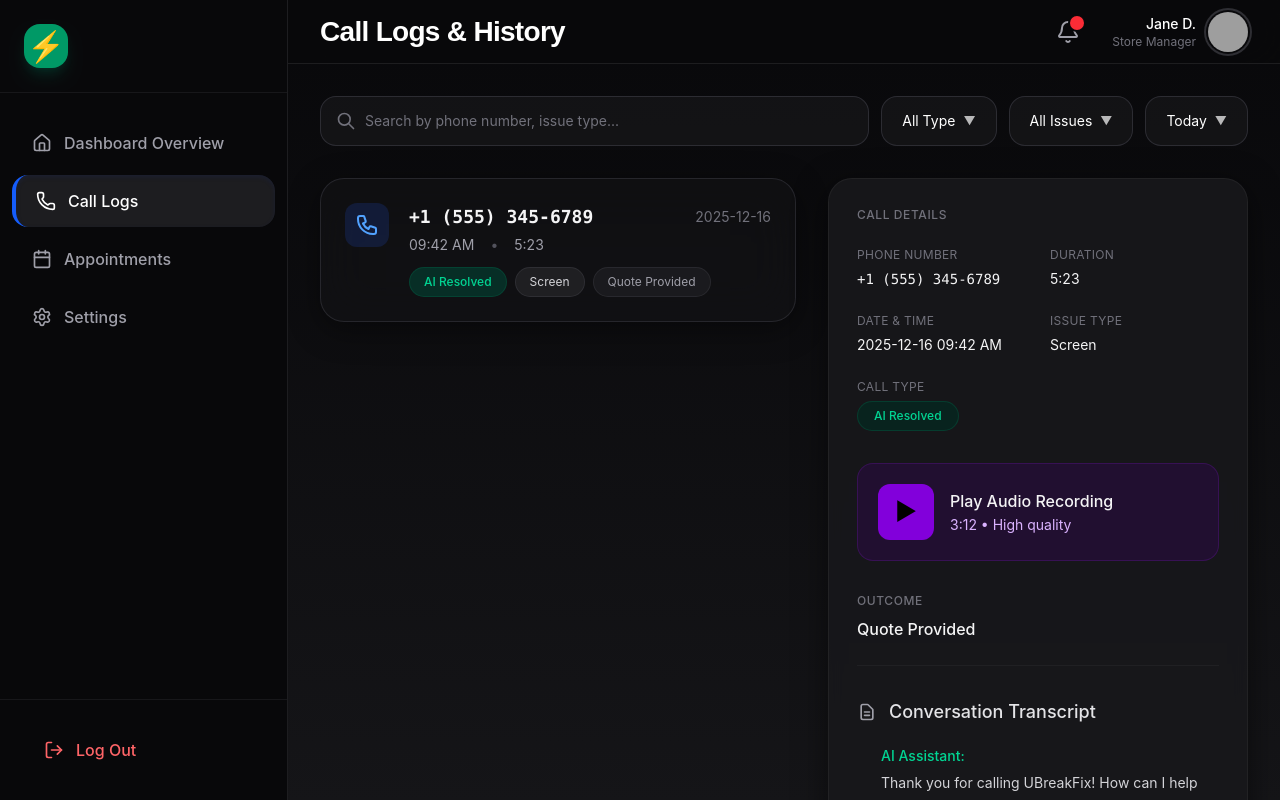
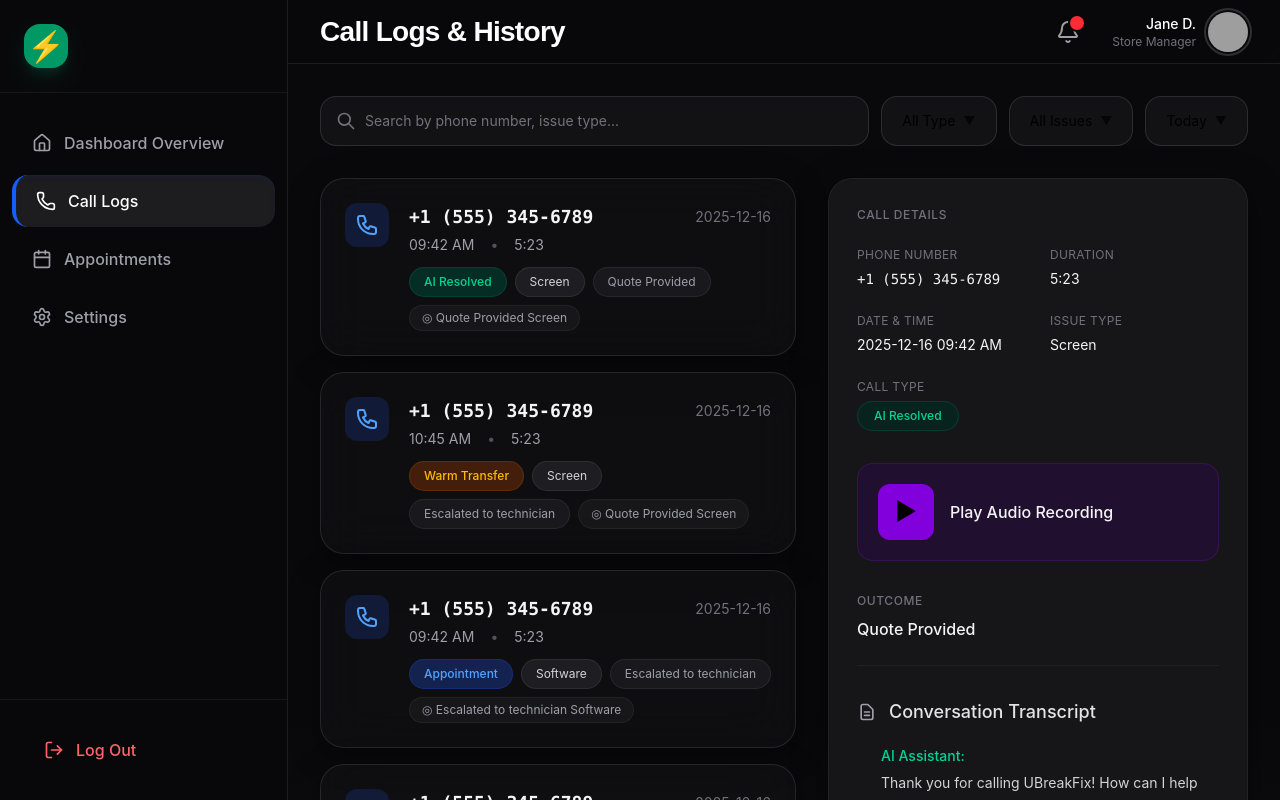
Before and after one commit to GeorgeBlaize/ubreakfix-react-dashboard, a React (Vite) app: page /call-logs in a window 1280 px wide. Built offline with nearby package versions, Linux system fonts and the light colour scheme; grey boxes are pictures that could not be loaded.

Commit message:
updated CallLoga.jsx

```diff
--- a/src/components/CallDetails.jsx
+++ b/src/components/CallDetails.jsx
@@ -57,9 +57,7 @@ export default function CallDetails({ call }) {
           <div className="font-medium text-zinc-100 group-hover:text-white transition-colors">
             Play Audio Recording
           </div>
-          <div className="text-purple-300 text-xs lg:text-sm mt-0.5">
-            3:12 • High quality
-          </div>
+
         </div>
       </div>
 
--- a/src/pages/CallLogs.jsx
+++ b/src/pages/CallLogs.jsx
@@ -1,18 +1,95 @@
+// src/pages/CallLogs.jsx
 import React, { useState } from 'react';
-import { sampleCalls } from '../data/mockData';
 import CallDetails from '../components/CallDetails';
 
+// Data taken directly from your message (no mockData.js needed anymore)
+const callsData = [
+  {
+    id: 1,
+    phone: "+1 (555) 345-6789",
+    date: "2025-12-16",
+    time: "09:42 AM",
+    duration: "5:23",
+    status: "AI Resolved",
+    issue: "Screen",
+    type: "Quote Provided",
+    extraInfo: "◎ Quote Provided Screen",
+    hasTranscript: true,
+    transcript: [
+      { speaker: "AI Assistant", text: "Thank you for calling UBreakFix! How can I help you today?" },
+      { speaker: "Customer", text: "Hi, my iPhone 13 screen is cracked. How much would it cost to repair?" },
+      { speaker: "AI Assistant", text: "I can help you with that! For an iPhone 13 screen repair, our price is $199. This includes parts, labor, and comes with a 90-day warranty. Would you like to book an appointment?" },
+      { speaker: "Customer", text: "Yes, please! When are you available?" },
+      { speaker: "AI Assistant", text: "Great! I have availability today at 2:00 PM or tomorrow at 10:00 AM. Which works better for you?" },
+    ],
+  },
+  {
+    id: 2,
+    phone: "+1 (555) 345-6789",
+    date: "2025-12-16",
+    time: "10:45 AM",
+    duration: "5:23",
+    status: "Warm Transfer",
+    issue: "Screen",
+    type: "Escalated to technician",
+    extraInfo: "◎ Quote Provided Screen",
+  },
+  {
+    id: 3,
+    phone: "+1 (555) 345-6789",
+    date: "2025-12-16",
+    time: "09:42 AM",
+    duration: "5:23",
+    status: "Appointment",
+    issue: "Software",
+    type: "Escalated to technician",
+    extraInfo: "◎ Escalated to technician Software",
+  },
+  {
+    id: 4,
+    phone: "+1 (555) 345-6789",
+    date: "2025-12-16",
+    time: "09:42 AM",
+    duration: "5:23",
+    status: "Appointment",
+    issue: "Battery",
+    type: "Appointment Booked",
+    extraInfo: "◎ Appointment Booked Battery",
+  },
+  {
+    id: 5,
+    phone: "+1 (555) 345-6789",
+    date: "2025-12-16",
+    time: "09:42 AM",
+    duration: "0:20",
+    status: "Dropped",
+    issue: "Unknown",
+    type: "Call Dropped",
+    extraInfo: "◎ Call Dropped Unknown",
+  },
+  {
+    id: 6,
+    phone: "+1 (555) 345-6789",
+    date: "2025-12-16",
+    time: "09:42 AM",
+    duration: "5:23",
+    status: "AI Resolved",
+    issue: "Screen",
+    type: "Quote Provided",
+    extraInfo: "◎ Quote Provided Screen",
+  },
+];
+
 export default function CallLogs() {
-  const [selectedCall, setSelectedCall] = useState(sampleCalls[0] || null);
+  const [selectedCall, setSelectedCall] = useState(callsData[0] || null);
 
   return (
-    <div className="min-h-screen bg-gradient-to-b from-zinc-950 to-zinc-900 p-4 sm:p-6 lg:p-8">
+    <div className="min-h-screen bg-gradient-to-b from-zinc-950 via-zinc-950 to-zinc-900 p-4 sm:p-6 lg:p-8">
+      {/* Header */}
 
-
-
-
+      {/* Filter/Search bar */}
       <div className="flex flex-wrap gap-3 mb-6 lg:mb-8">
-        <div className="relative flex-1 min-w-[280px]">
+        <div className="relative flex-1 min-w-[260px]">
           <div className="absolute inset-y-0 left-0 pl-4 flex items-center pointer-events-none">
             <svg className="w-5 h-5 text-zinc-500" fill="none" stroke="currentColor" viewBox="0 0 24 24">
               <path strokeLinecap="round" strokeLinejoin="round" strokeWidth={2} d="M21 21l-6-6m2-5a7 7 0 11-14 0 7 7 0 0114 0z" />
@@ -25,35 +102,35 @@ export default function CallLogs() {
           />
         </div>
 
-        <button className="bg-zinc-900/70 border border-zinc-700/60 px-5 py-3.5 rounded-2xl text-sm flex items-center gap-2 hover:bg-zinc-800/70 text-white">
+        <button className="bg-zinc-900/70 border border-zinc-700/60 px-5 py-3.5 rounded-2xl text-sm flex items-center gap-2 hover:bg-zinc-800/70 transition-colors">
           All Type <span className="text-xs opacity-70">▼</span>
         </button>
 
-        <button className="bg-zinc-900/70 border border-zinc-700/60 px-5 py-3.5 rounded-2xl text-sm flex items-center gap-2 hover:bg-zinc-800/70 text-white">
+        <button className="bg-zinc-900/70 border border-zinc-700/60 px-5 py-3.5 rounded-2xl text-sm flex items-center gap-2 hover:bg-zinc-800/70 transition-colors">
           All Issues <span className="text-xs opacity-70">▼</span>
         </button>
 
-        <button className="bg-zinc-900/70 border border-zinc-700/60 px-5 py-3.5 rounded-2xl text-sm flex items-center gap-2 hover:bg-zinc-800/70 text-white">
+        <button className="bg-zinc-900/70 border border-zinc-700/60 px-5 py-3.5 rounded-2xl text-sm flex items-center gap-2 hover:bg-zinc-800/70 transition-colors">
           Today <span className="text-xs opacity-70">▼</span>
         </button>
       </div>
 
-
+      {/* Two-column layout */}
       <div className="grid lg:grid-cols-[1fr_380px] xl:grid-cols-[1fr_420px] gap-6 lg:gap-8">
-
+        {/* Call List */}
         <div className="space-y-3 lg:space-y-4">
-          {sampleCalls.map((call) => {
+          {callsData.map((call) => {
             const isSelected = selectedCall?.id === call.id;
 
-            let statusStyles = '';
+            let statusClass = 'bg-zinc-800/70 text-zinc-300 border-zinc-700/50';
             if (call.status === 'AI Resolved') {
-              statusStyles = 'bg-emerald-900/50 text-emerald-400 border-emerald-800/40';
+              statusClass = 'bg-emerald-900/50 text-emerald-400 border-emerald-800/40';
             } else if (call.status === 'Warm Transfer') {
-              statusStyles = 'bg-amber-900/50 text-amber-400 border-amber-800/40';
+              statusClass = 'bg-amber-900/50 text-amber-400 border-amber-800/40';
             } else if (call.status === 'Appointment') {
-              statusStyles = 'bg-blue-900/50 text-blue-400 border-blue-800/40';
+              statusClass = 'bg-blue-900/50 text-blue-400 border-blue-800/40';
             } else if (call.status === 'Dropped') {
-              statusStyles = 'bg-red-900/50 text-red-400 border-red-800/40';
+              statusClass = 'bg-red-900/50 text-red-400 border-red-800/40';
             }
 
             return (
@@ -67,15 +144,20 @@ export default function CallLogs() {
                 } rounded-2xl lg:rounded-3xl`}
               >
                 <div className="flex items-start gap-4 lg:gap-5">
-
+                  {/* Phone icon */}
                   <div className="w-10 h-10 lg:w-11 lg:h-11 rounded-xl bg-blue-900/30 flex items-center justify-center flex-shrink-0">
                     <svg className="w-5 h-5 lg:w-6 lg:h-6 text-blue-400" fill="none" stroke="currentColor" viewBox="0 0 24 24">
-                      <path strokeLinecap="round" strokeLinejoin="round" strokeWidth={2} d="M3 5a2 2 0 012-2h3.28a1 1 0 01.948.684l1.498 4.493a1 1 0 01-.502 1.21l-2.257 1.13a11.042 11.042 0 005.516 5.516l1.13-2.257a1 1 0 011.21-.502l4.493 1.498a1 1 0 01.684.949V19a2 2 0 01-2 2h-1C9.716 21 3 14.284 3 6V5z" />
+                      <path
+                        strokeLinecap="round"
+                        strokeLinejoin="round"
+                        strokeWidth={2}
+                        d="M3 5a2 2 0 012-2h3.28a1 1 0 01.948.684l1.498 4.493a1 1 0 01-.502 1.21l-2.257 1.13a11.042 11.042 0 005.516 5.516l1.13-2.257a1 1 0 011.21-.502l4.493 1.498a1 1 0 01.684.949V19a2 2 0 01-2 2h-1C9.716 21 3 14.284 3 6V5z"
+                      />
                     </svg>
                   </div>
 
                   <div className="flex-1 min-w-0">
-
+                    {/* Phone number + date */}
                     <div className="flex flex-col sm:flex-row sm:items-center sm:justify-between gap-1 sm:gap-4">
                       <div className="font-mono text-base lg:text-lg font-semibold text-zinc-100">
                         {call.phone}
@@ -85,17 +167,17 @@ export default function CallLogs() {
                       </div>
                     </div>
 
-
+                    {/* Time + duration */}
                     <div className="mt-1 flex flex-wrap items-center gap-x-4 gap-y-1 text-xs lg:text-sm text-zinc-400">
                       <span>{call.time}</span>
                       <span className="text-zinc-600">•</span>
                       <span>{call.duration}</span>
                     </div>
 
-
+                    {/* Badges row */}
                     <div className="mt-3 flex flex-wrap gap-2">
                       <span
-                        className={`inline-flex items-center px-3.5 py-1.5 rounded-full text-xs font-medium border ${statusStyles}`}
+                        className={`inline-flex items-center px-3.5 py-1.5 rounded-full text-xs font-medium border ${statusClass}`}
                       >
                         {call.status}
                       </span>
@@ -111,6 +193,12 @@ export default function CallLogs() {
                           {call.type}
                         </span>
                       )}
+
+                      {call.extraInfo && (
+                        <span className="inline-flex items-center px-3 py-1 bg-zinc-800/40 text-zinc-400 text-xs rounded-full border border-zinc-700/30">
+                          {call.extraInfo}
+                        </span>
+                      )}
                     </div>
                   </div>
                 </div>
@@ -119,7 +207,7 @@ export default function CallLogs() {
           })}
         </div>
 
-
+        {/* Right panel – Call Details */}
         <div className="lg:sticky lg:top-6 h-fit">
           <CallDetails call={selectedCall} />
         </div>
--- a/src/pages/Settings.jsx
+++ b/src/pages/Settings.jsx
@@ -33,7 +33,7 @@ export default function Settings() {
             <div className="text-xs uppercase tracking-wider text-zinc-500 font-medium mb-1">
               PROFILE IMAGE
             </div>
-            <p className="text-zinc-400 text-sm">Click pencil icon to upload new image</p>
+
           </div>
         </div>
 
```
